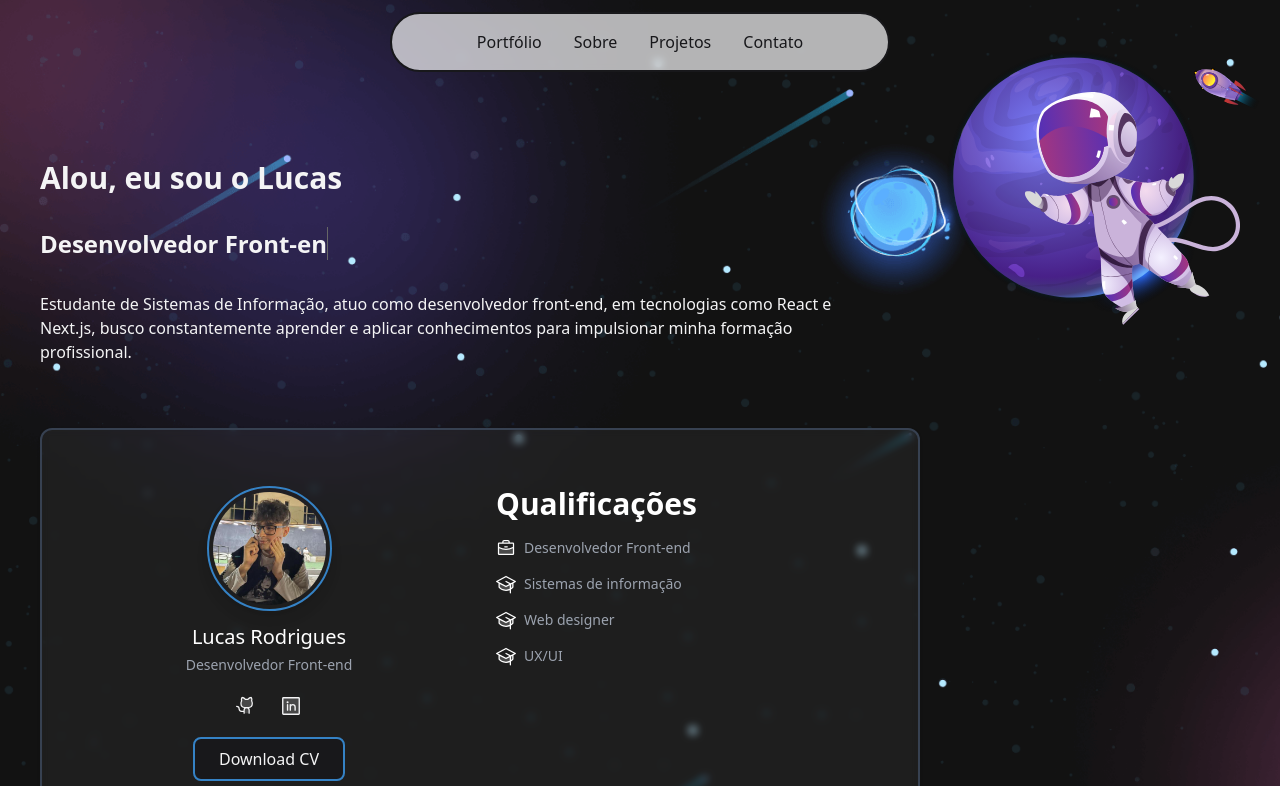
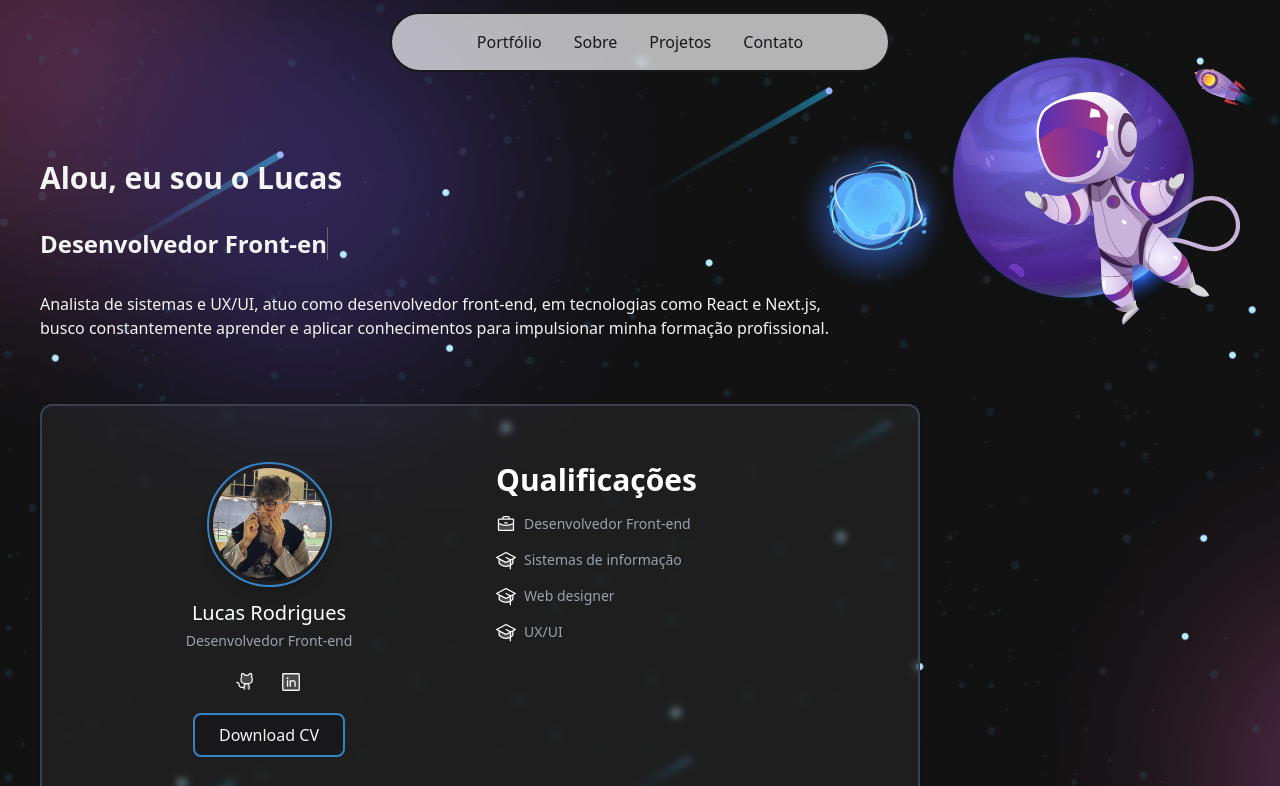
Before and after one commit to rodrigueslucas062/portfolio, a Next.js app: page / in a window 1280 px wide. Shown: the top 786 px of the page. Built offline with nearby package versions, Linux system fonts and the light colour scheme.

Commit message:
✏️ Atualiza descrição profissional no componente Banner

```diff
--- a/src/components/banner/Banner.jsx
+++ b/src/components/banner/Banner.jsx
@@ -59,7 +59,7 @@ const Banner = () => {
                             <div className='px-4 md:px-10 mb-8 max-2xl:space-y-8'>
                                 <h2 className='font-bold text-3xl 2xl:text-6xl mb-3'>{`Alou, eu sou o Lucas`} </h2>
                                 <h1 className='font-semibold text-2xl 2xl:text-4xl mb-4'><span className="txt-rotate" data-rotate='["Desenvolvedor Front-end", "Web Designer", "UI/UX Designer"]'><span className="wrap">{text}</span></span></h1>
-                                <p className='md:w-2/3 font-medium md:text-md 2xl:text-xl'>Estudante de Sistemas de Informação, atuo como desenvolvedor front-end, em tecnologias como React e Next.js, busco constantemente aprender e aplicar conhecimentos para impulsionar minha formação profissional. </p>
+                                <p className='md:w-2/3 font-medium md:text-md 2xl:text-xl'>Analista de sistemas e UX/UI, atuo como desenvolvedor front-end, em tecnologias como React e Next.js, busco constantemente aprender e aplicar conhecimentos para impulsionar minha formação profissional. </p>
                             </div>
                             <div className="flex flex-1 w-full xl:w-3/4 2xl:w-[45%] max-2xl:pt-8 px-4 md:px-10">
                                 <div className="group w-full p-4 bg-white/5 space-y-2 rounded-xl shadow border-2 border-gray-700 backdrop-blur-sm">
```
